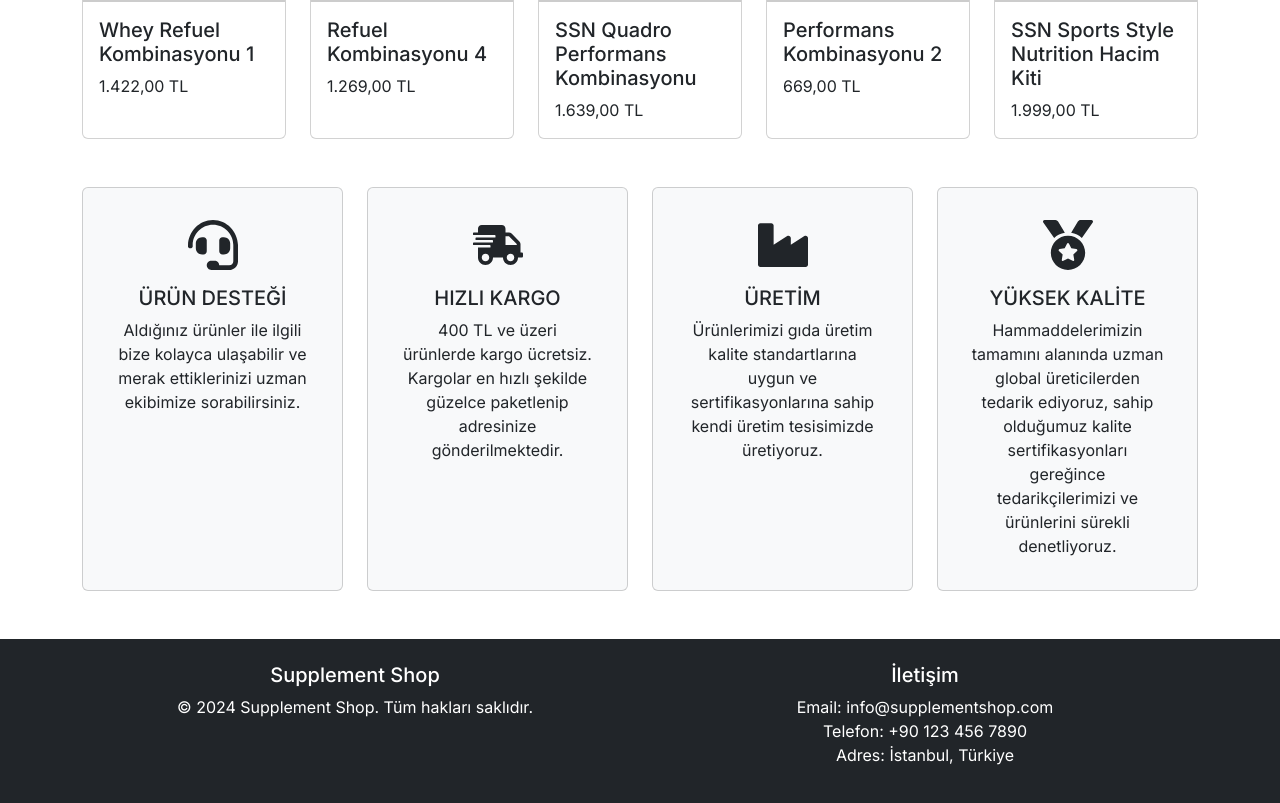
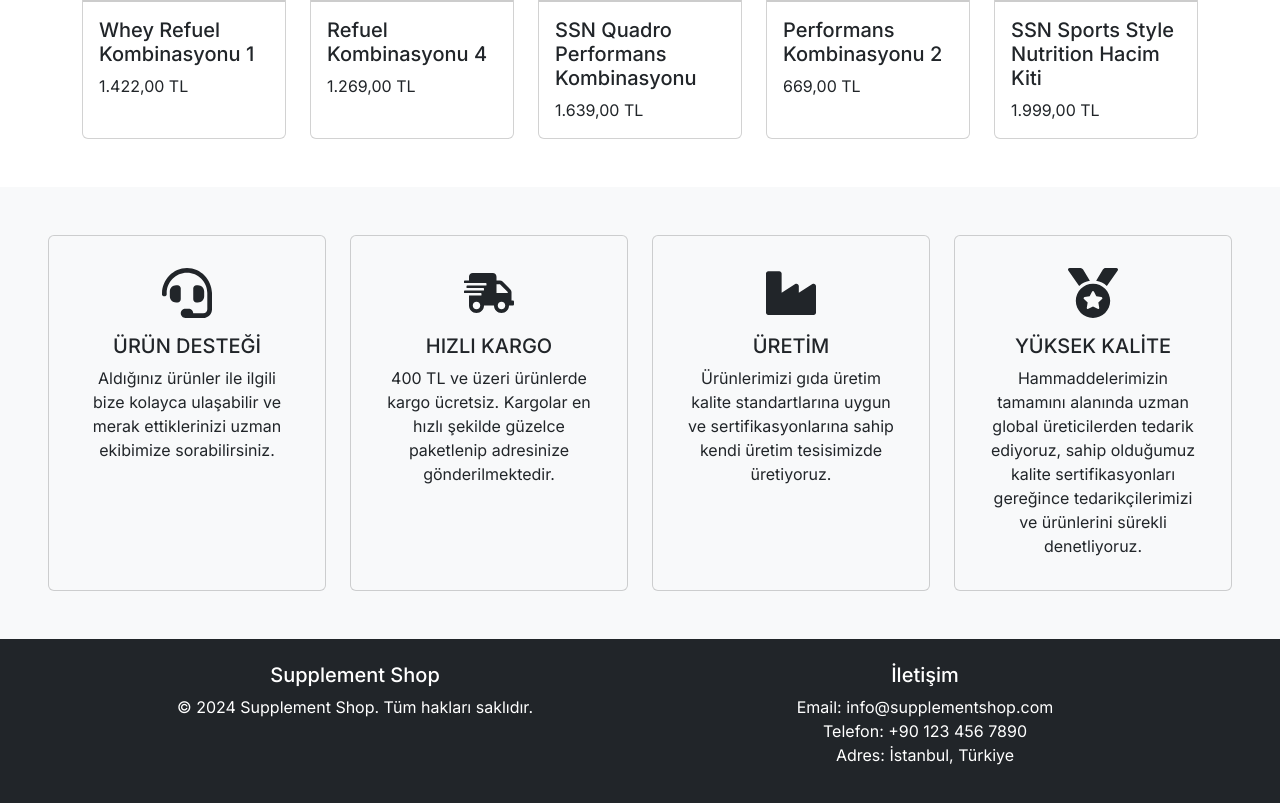
Before and after one commit to bahatarlaci/next-supplement-shop, a Next.js app: page / in a window 1280 px wide. Shown: the part 911-1714 px from the top of the page. Built offline with nearby package versions, Linux system fonts and the light colour scheme.

Commit message:
Görsel iyileştirmeler.

```diff
--- a/app/(components)/FeatureList.jsx
+++ b/app/(components)/FeatureList.jsx
@@ -4,7 +4,7 @@
 const FeatureList = () => {
   return (
     <>
-      <div className="container mt-5">
+      <div className="container-fluid mt-5 bg-light p-5">
         <div className="row">
           <div className="col-md-3">
             <div className="card h-100 text-center p-3 bg-light">
--- a/app/(components)/Footer.jsx
+++ b/app/(components)/Footer.jsx
@@ -3,7 +3,7 @@
 const Footer = () => {
   return (
     <>
-      <footer className="bg-dark text-white mt-5 p-4 text-center">
+      <footer className="bg-dark text-white p-4 text-center">
         <div className="container">
           <div className="row">
             <div className="col-md-6">
```
